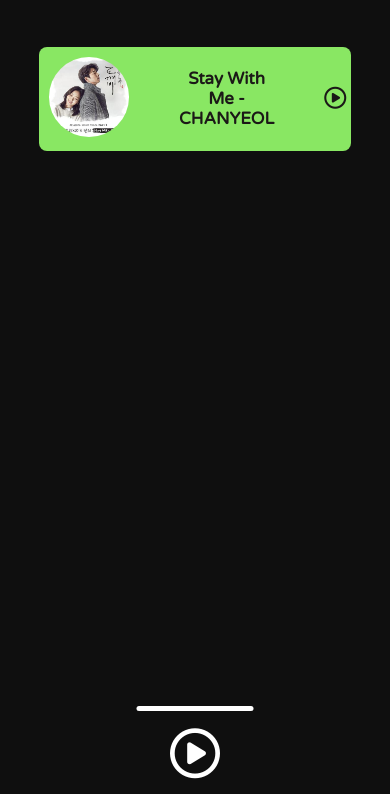
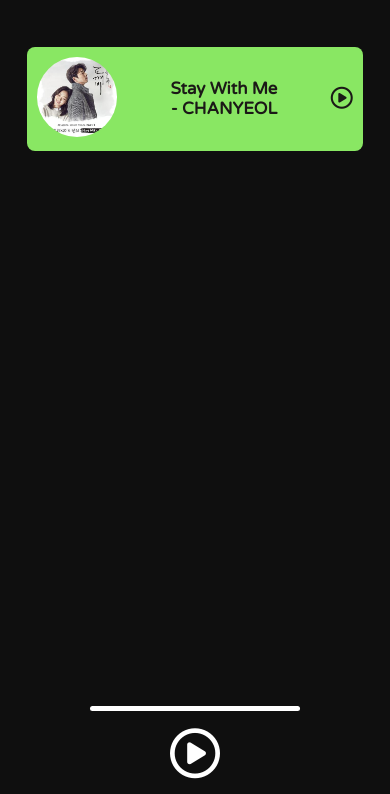
Before and after one commit to harshdev4/music-player, a plain HTML site: page index.html in a window 390 px wide. Shown: the part 50-844 px from the top of the page. Drawn offline with Linux system fonts and the light colour scheme.

Commit message:
Add files via upload

```diff
--- a/music.css
+++ b/music.css
@@ -58,7 +58,8 @@
 }
 
 .controls{
-    width: 30%;
+    width: 25%;
+    min-width: 210px;
     position: absolute;
     bottom: 10px;
     left: 50%;
@@ -87,6 +88,6 @@
 
 @media (max-width:599px) {
     .musicListContainer {
-        width: 80%;
+        width: 86%;
     }
 }
```
